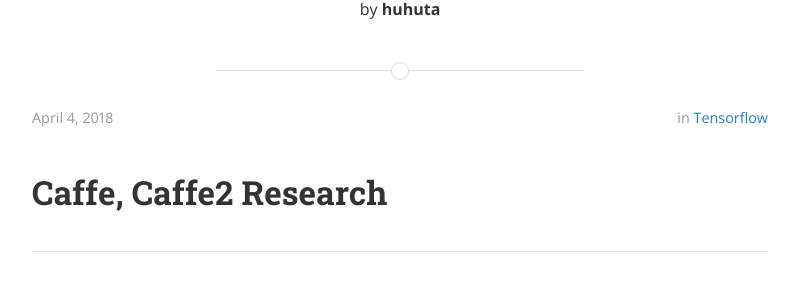
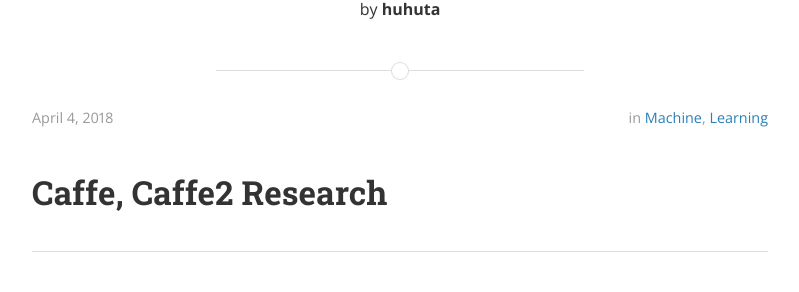
Before and after one commit to HongSeokHwan/ko-sagemaker, a Jekyll site: the page built from docs/_posts/2018-04-04-caffe-caffe2-tensorflow.md, in a window 1280 px wide and 900 px high. Shown: the part 177-469 px from the top of the window, without its empty margins (240-1039 px from the left). Built offline with Jekyll 4.4.1, drawn with Linux system fonts in a browser that asks for light colours; nearby versions of some CDN libraries; comment, search, counter and statistics services are not loaded.

```diff
--- a/docs/_posts/2018-04-04-caffe-caffe2-tensorflow.md
+++ b/docs/_posts/2018-04-04-caffe-caffe2-tensorflow.md
@@ -2,7 +2,7 @@
 layout: post
 title:  "caffe, caffe2 research"
 author: huhuta
-categories: Tensorflow
+categories: Machine Learning
 comments: true
 ---
 
```
